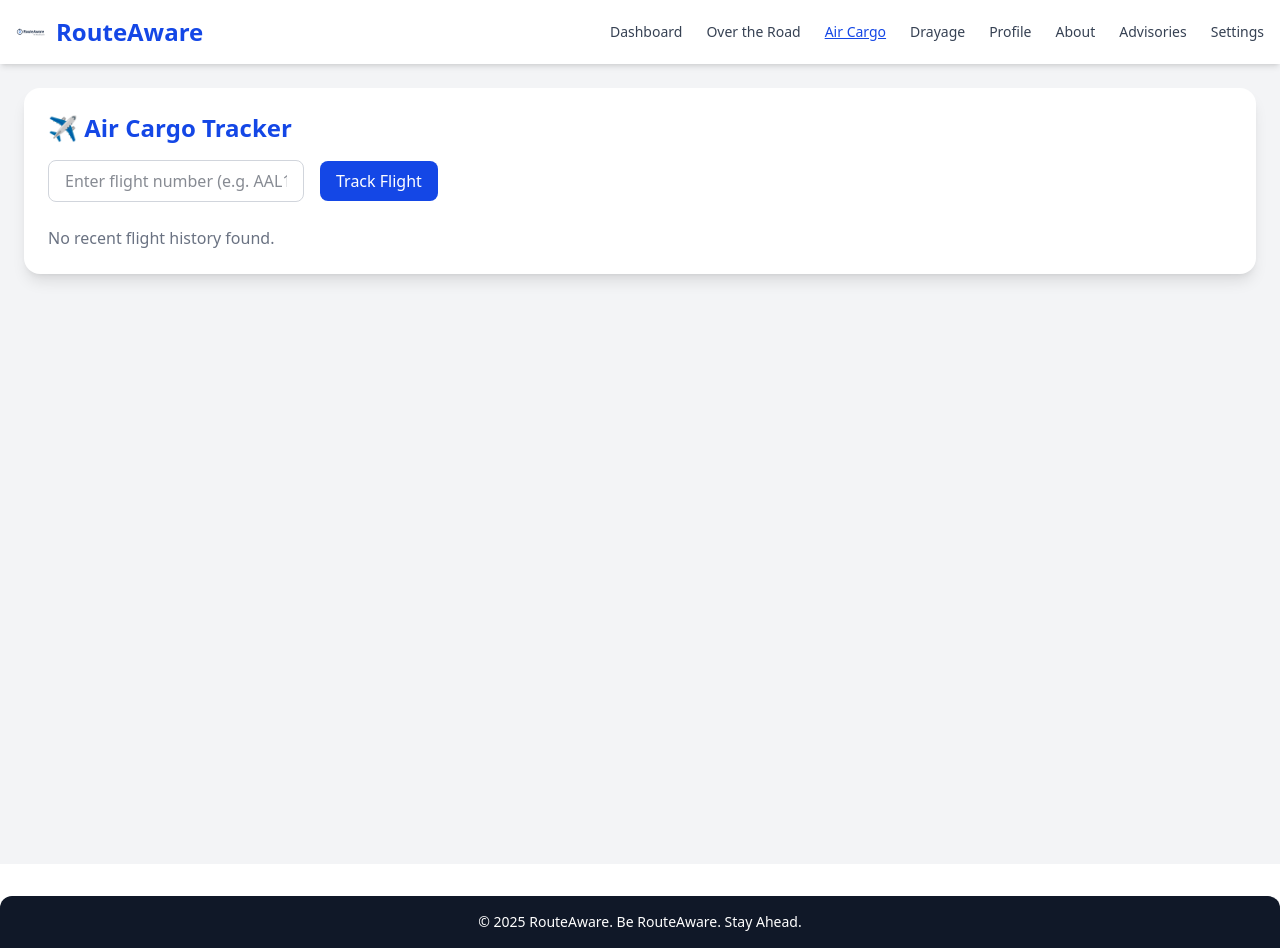
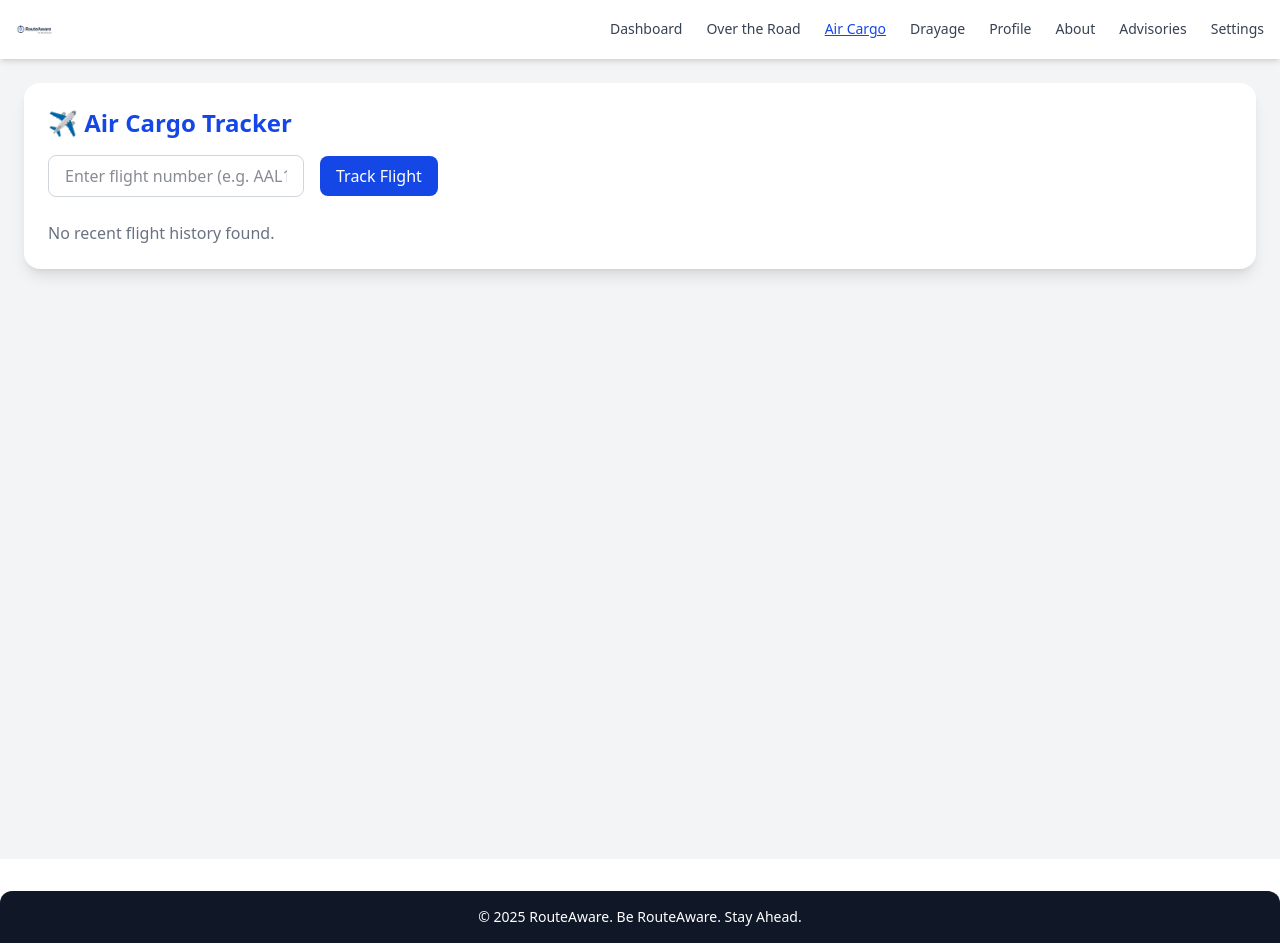
Before and after one commit to RouteAware/routeaware-v1, a Next.js app: page /air-cargo in a window 1280 px wide. Built offline with nearby package versions, Linux system fonts and the light colour scheme.

Commit message:
remove name from header

```diff
--- a/app/components/Header.tsx
+++ b/app/components/Header.tsx
@@ -23,9 +23,8 @@
   return (
     <header className="bg-white shadow-md sticky top-0 z-50">
       <div className="max-w-screen-xl mx-auto px-4 py-4 flex justify-between items-center">
-        <Link href="/" className="flex items-center gap-2 text-2xl font-bold text-blue-700">
-          <Image src="/logo.png" alt="RouteAware Logo" width={32} height={32} />
-          RouteAware
+        <Link href="/" className="flex items-center">
+          <Image src="/logo.png" alt="RouteAware Logo" width={40} height={40} />
         </Link>
         <nav className="flex space-x-6">
           {navItems.map(({ label, href }) => (
```
